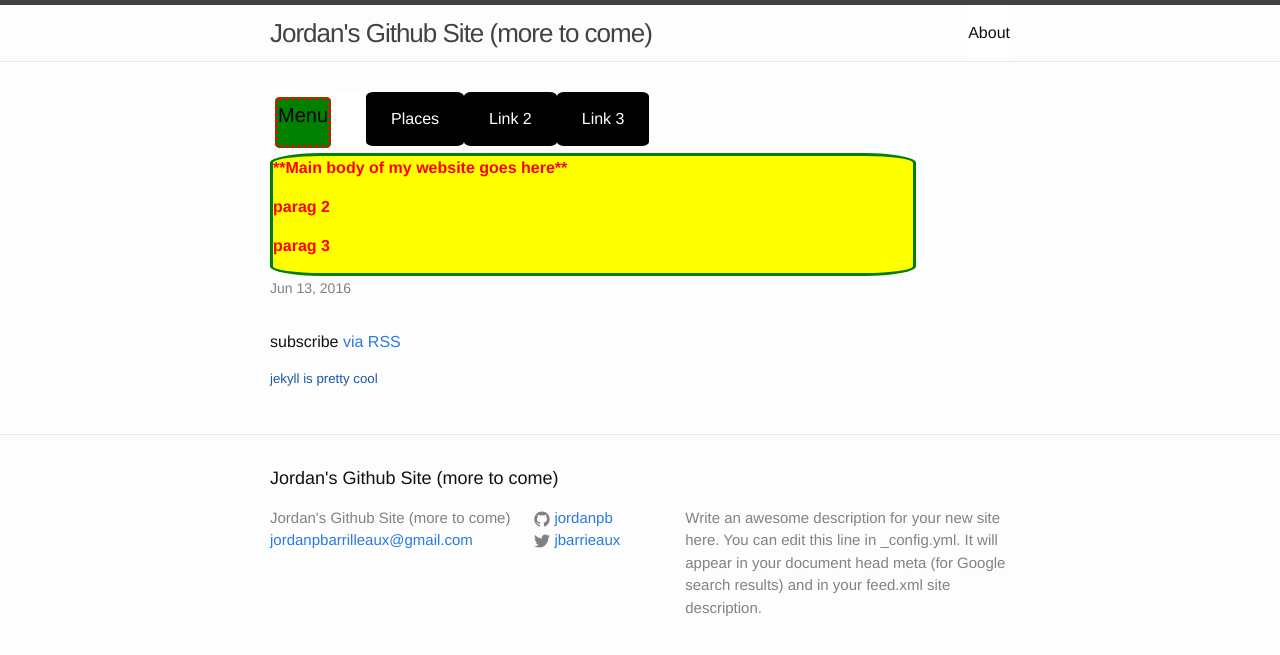
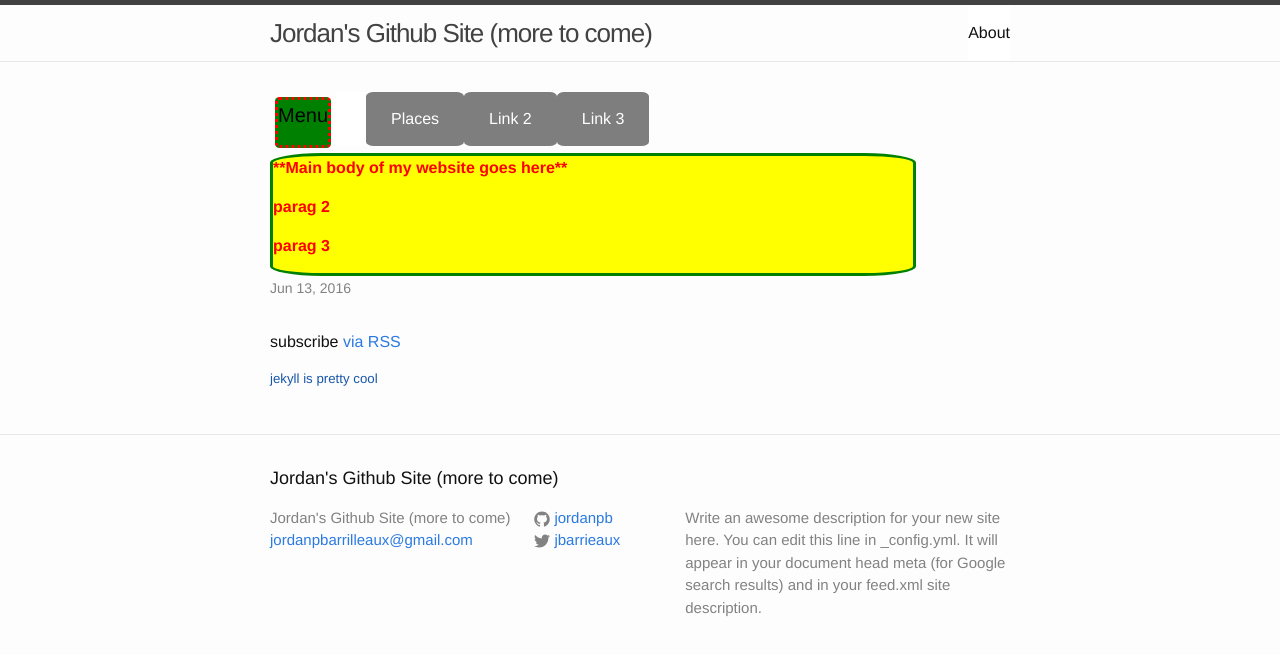
Before and after one commit to Jordanpb/codeacademyTest, a Jekyll site: the page built from index.html, in a window 1280 px wide. Shown: the top 655 px of the page. Built offline with Jekyll 4.4.1, drawn with Linux system fonts in a browser that asks for light colours.

Commit message:
Update _layout.scss

```diff
--- a/_sass/_layout.scss
+++ b/_sass/_layout.scss
@@ -6,13 +6,13 @@
 //BEGIN BORROWED CSS FOR DROP DOWN MENU
  nav {background:#FFF;float:left;}
  nav ul {text-align:center;}
- nav ul li {float:left;display:inline;background-color:#000000;font-weight:20;border:0px solid red;border-radius:8%;}
+ nav ul li {float:left;display:inline;background-color:#000000;font-weight:20;border:0px solid red;border-radius:8%;opacity:0.5;}
  nav ul li:hover {background:#E6E6E6;}
  nav ul li a {display:block;padding:15px 25px;color:#ffffff;}
  nav ul li a:hover {text-decoration: none;font-weight:bold;}
  nav ul li ul {position:absolute;width:110px;background:#FFF;}
  nav ul li ul li {width:110px;color:#000000;}
- nav ul li ul li a {display:block;padding:15px 10px;color:white;opacity:0.5;}
+ nav ul li ul li a {display:block;padding:15px 10px;color:white;}
  nav ul li ul li:hover a {background:#F7F7F7;}
  nav ul li ul.fallback {display:none;}
  nav ul li:hover ul.fallback {display:block;}
```
